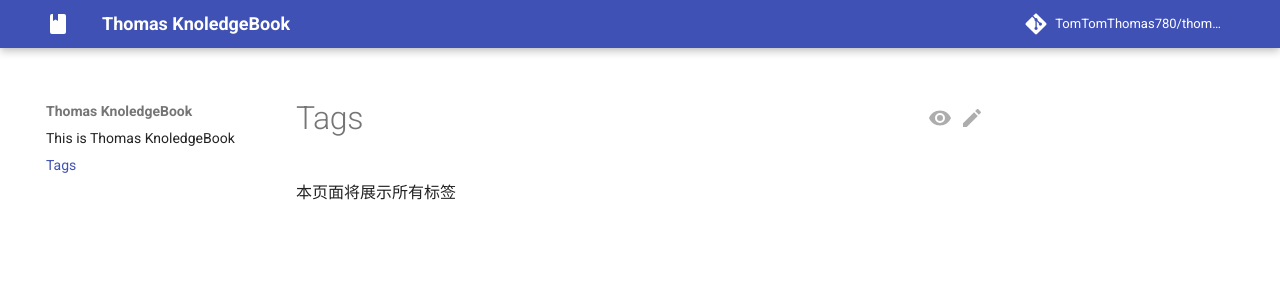
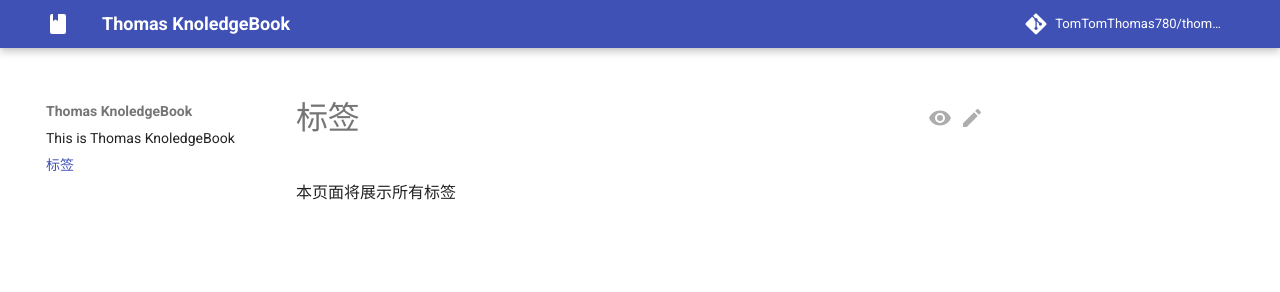
Before and after one commit to TomTomThomas780/thomas-knoledgebook, an MkDocs documentation site: the page built from docs/tags.md, in a window 1280 px wide. Shown: the top 292 px of the page. Built offline with MkDocs 1.6.1 and Material for MkDocs 9.7.7, drawn with Linux system fonts in a browser that asks for light colours; comment, search, counter and statistics services are not loaded.

Commit message:
do translation of the tags page

```diff
--- a/docs/tags.md
+++ b/docs/tags.md
@@ -1,4 +1,4 @@
-# Tags
+# 标签
 
 本页面将展示所有标签
 
```
